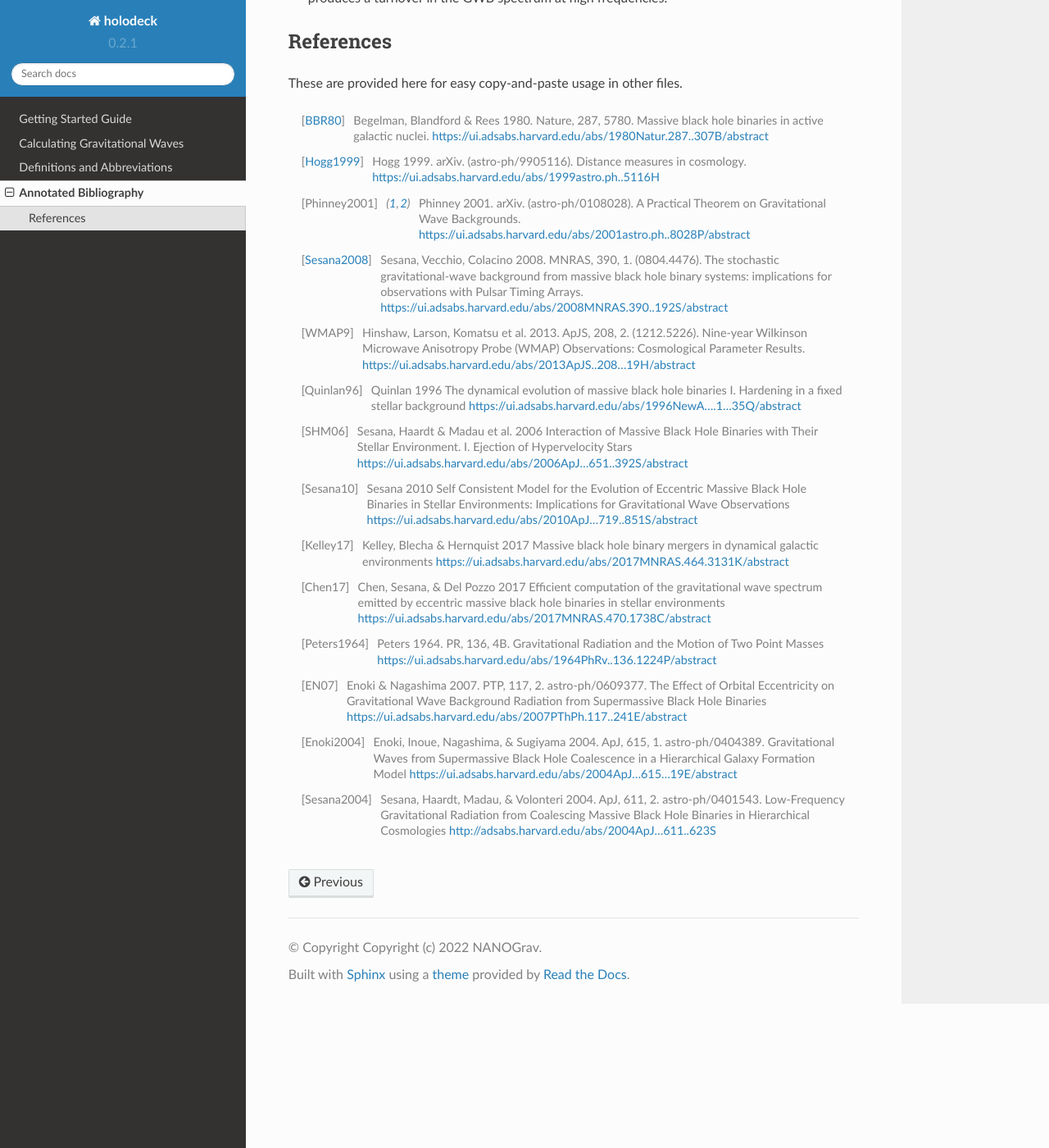
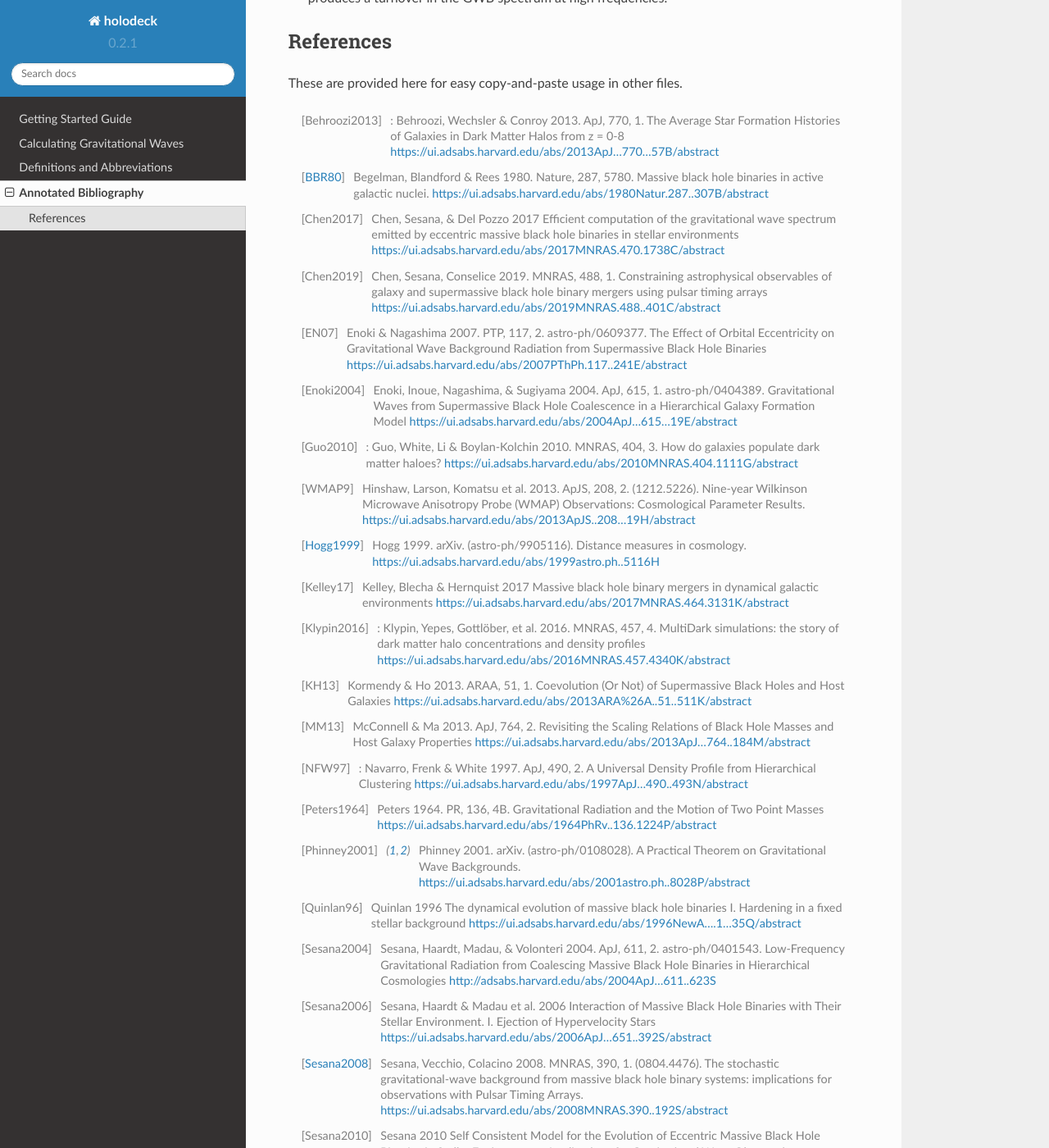
Before and after one commit to nanograv/holodeck, a Sphinx documentation site: the page built from docs/source/biblio.rst, in a window 1280 px wide and 1400 px high, scrolled down 630 px. Shown: the whole window at 82% size. Built offline with Sphinx 7.4.7 and the Read the Docs theme 2.0.0, drawn with Linux system fonts in a browser that asks for light colours; pages that are not in the unit, such as notebooks, are missing from menus.

Commit message:
DOCS: cleanup references, more 'relations.py' references to 'biblio.rst'

```diff
--- a/docs/source/biblio.rst
+++ b/docs/source/biblio.rst
@@ -23,52 +23,23 @@ References
 ==========
 These are provided here for easy copy-and-paste usage in other files.
 
+.. [Behroozi2013] : Behroozi, Wechsler & Conroy 2013.  ApJ, 770, 1.
+    The Average Star Formation Histories of Galaxies in Dark Matter Halos from z = 0-8
+    https://ui.adsabs.harvard.edu/abs/2013ApJ...770...57B/abstract
+
 .. [BBR80] Begelman, Blandford & Rees 1980.  Nature, 287, 5780.
     Massive black hole binaries in active galactic nuclei.
     https://ui.adsabs.harvard.edu/abs/1980Natur.287..307B/abstract
 
-.. [Hogg1999] Hogg 1999.  arXiv. (astro-ph/9905116).
-    Distance measures in cosmology.
-    https://ui.adsabs.harvard.edu/abs/1999astro.ph..5116H
-
-.. [Phinney2001] Phinney 2001.  arXiv. (astro-ph/0108028).
-    A Practical Theorem on Gravitational Wave Backgrounds.
-    https://ui.adsabs.harvard.edu/abs/2001astro.ph..8028P/abstract
-
-.. [Sesana2008] Sesana, Vecchio, Colacino 2008.  MNRAS, 390, 1. (0804.4476).
-    The stochastic gravitational-wave background from massive black hole binary systems:
-    implications for observations with Pulsar Timing Arrays.
-    https://ui.adsabs.harvard.edu/abs/2008MNRAS.390..192S/abstract
-
-.. [WMAP9]  Hinshaw, Larson, Komatsu et al. 2013. ApJS, 208, 2. (1212.5226).
-    Nine-year Wilkinson Microwave Anisotropy Probe (WMAP) Observations: Cosmological Parameter Results.
-    https://ui.adsabs.harvard.edu/abs/2013ApJS..208...19H/abstract
-
-.. [Quinlan96] Quinlan 1996
-    The dynamical evolution of massive black hole binaries I. Hardening in a fixed stellar background
-    https://ui.adsabs.harvard.edu/abs/1996NewA....1...35Q/abstract
-
-.. [SHM06] Sesana, Haardt & Madau et al. 2006
-    Interaction of Massive Black Hole Binaries with Their Stellar Environment. I. Ejection of Hypervelocity Stars
-    https://ui.adsabs.harvard.edu/abs/2006ApJ...651..392S/abstract
-
-.. [Sesana10] Sesana 2010
-    Self Consistent Model for the Evolution of Eccentric Massive Black Hole Binaries in Stellar Environments:
-    Implications for Gravitational Wave Observations
-    https://ui.adsabs.harvard.edu/abs/2010ApJ...719..851S/abstract
-
-.. [Kelley17] Kelley, Blecha & Hernquist 2017
-    Massive black hole binary mergers in dynamical galactic environments
-    https://ui.adsabs.harvard.edu/abs/2017MNRAS.464.3131K/abstract
-
-.. [Chen17] Chen, Sesana, & Del Pozzo 2017
+.. [Chen2017] Chen, Sesana, & Del Pozzo 2017
     Efficient computation of the gravitational wave spectrum emitted by eccentric massive
     black hole binaries in stellar environments
     https://ui.adsabs.harvard.edu/abs/2017MNRAS.470.1738C/abstract
 
-.. [Peters1964] Peters 1964.  PR, 136, 4B.
-    Gravitational Radiation and the Motion of Two Point Masses
-    https://ui.adsabs.harvard.edu/abs/1964PhRv..136.1224P/abstract
+.. [Chen2019] Chen, Sesana, Conselice 2019.  MNRAS, 488, 1.
+    Constraining astrophysical observables of galaxy and supermassive black hole binary mergers
+    using pulsar timing arrays
+    https://ui.adsabs.harvard.edu/abs/2019MNRAS.488..401C/abstract
 
 .. [EN07] Enoki & Nagashima 2007.  PTP, 117, 2.  astro-ph/0609377.
     The Effect of Orbital Eccentricity on Gravitational Wave Background Radiation from Supermassive Black Hole Binaries
@@ -78,6 +49,64 @@ These are provided here for easy copy-and-paste usage in other files.
     Gravitational Waves from Supermassive Black Hole Coalescence in a Hierarchical Galaxy Formation Model
     https://ui.adsabs.harvard.edu/abs/2004ApJ...615...19E/abstract
 
+.. [Guo2010] : Guo, White, Li & Boylan-Kolchin 2010.  MNRAS, 404, 3.
+    How do galaxies populate dark matter haloes?
+    https://ui.adsabs.harvard.edu/abs/2010MNRAS.404.1111G/abstract
+
+.. [WMAP9] Hinshaw, Larson, Komatsu et al. 2013. ApJS, 208, 2. (1212.5226).
+    Nine-year Wilkinson Microwave Anisotropy Probe (WMAP) Observations: Cosmological Parameter Results.
+    https://ui.adsabs.harvard.edu/abs/2013ApJS..208...19H/abstract
+
+.. [Hogg1999] Hogg 1999.  arXiv. (astro-ph/9905116).
+    Distance measures in cosmology.
+    https://ui.adsabs.harvard.edu/abs/1999astro.ph..5116H
+
+.. [Kelley17] Kelley, Blecha & Hernquist 2017
+    Massive black hole binary mergers in dynamical galactic environments
+    https://ui.adsabs.harvard.edu/abs/2017MNRAS.464.3131K/abstract
+
+.. [Klypin2016] : Klypin, Yepes, Gottlöber, et al. 2016.  MNRAS, 457, 4.
+    MultiDark simulations: the story of dark matter halo concentrations and density profiles
+    https://ui.adsabs.harvard.edu/abs/2016MNRAS.457.4340K/abstract
+
+.. [KH13] Kormendy & Ho 2013. ARAA, 51, 1.
+    Coevolution (Or Not) of Supermassive Black Holes and Host Galaxies
+    https://ui.adsabs.harvard.edu/abs/2013ARA%26A..51..511K/abstract
+
+.. [MM13] McConnell & Ma 2013.  ApJ, 764, 2.
+    Revisiting the Scaling Relations of Black Hole Masses and Host Galaxy Properties
+    https://ui.adsabs.harvard.edu/abs/2013ApJ...764..184M/abstract
+
+.. [NFW97] : Navarro, Frenk & White 1997.  ApJ, 490, 2.
+    A Universal Density Profile from Hierarchical Clustering
+    https://ui.adsabs.harvard.edu/abs/1997ApJ...490..493N/abstract
+
+.. [Peters1964] Peters 1964.  PR, 136, 4B.
+    Gravitational Radiation and the Motion of Two Point Masses
+    https://ui.adsabs.harvard.edu/abs/1964PhRv..136.1224P/abstract
+
+.. [Phinney2001] Phinney 2001.  arXiv. (astro-ph/0108028).
+    A Practical Theorem on Gravitational Wave Backgrounds.
+    https://ui.adsabs.harvard.edu/abs/2001astro.ph..8028P/abstract
+
+.. [Quinlan96] Quinlan 1996
+    The dynamical evolution of massive black hole binaries I. Hardening in a fixed stellar background
+    https://ui.adsabs.harvard.edu/abs/1996NewA....1...35Q/abstract
+
 .. [Sesana2004] Sesana, Haardt, Madau, & Volonteri 2004.  ApJ, 611, 2.  astro-ph/0401543.
     Low-Frequency Gravitational Radiation from Coalescing Massive Black Hole Binaries in Hierarchical Cosmologies
     http://adsabs.harvard.edu/abs/2004ApJ...611..623S
+
+.. [Sesana2006] Sesana, Haardt & Madau et al. 2006
+    Interaction of Massive Black Hole Binaries with Their Stellar Environment. I. Ejection of Hypervelocity Stars
+    https://ui.adsabs.harvard.edu/abs/2006ApJ...651..392S/abstract
+
+.. [Sesana2008] Sesana, Vecchio, Colacino 2008.  MNRAS, 390, 1. (0804.4476).
+    The stochastic gravitational-wave background from massive black hole binary systems:
+    implications for observations with Pulsar Timing Arrays.
+    https://ui.adsabs.harvard.edu/abs/2008MNRAS.390..192S/abstract
+
+.. [Sesana2010] Sesana 2010
+    Self Consistent Model for the Evolution of Eccentric Massive Black Hole Binaries in Stellar Environments:
+    Implications for Gravitational Wave Observations
+    https://ui.adsabs.harvard.edu/abs/2010ApJ...719..851S/abstract
```
Also changed, not shown: 2 other files.
